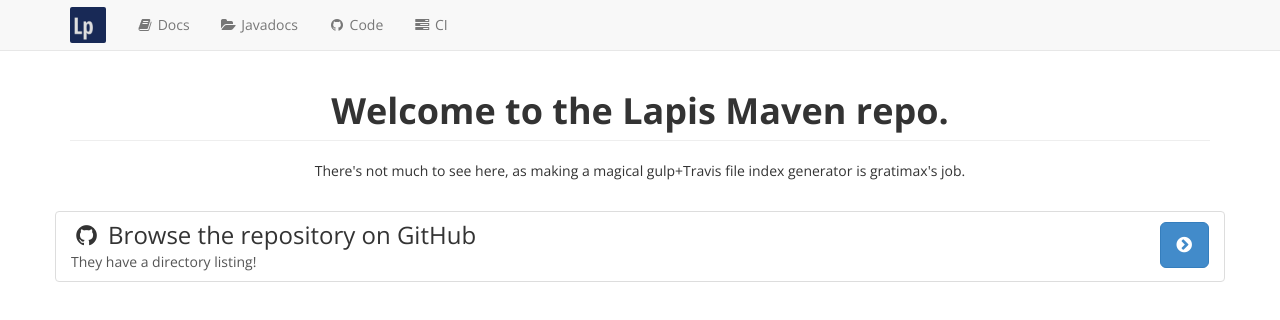
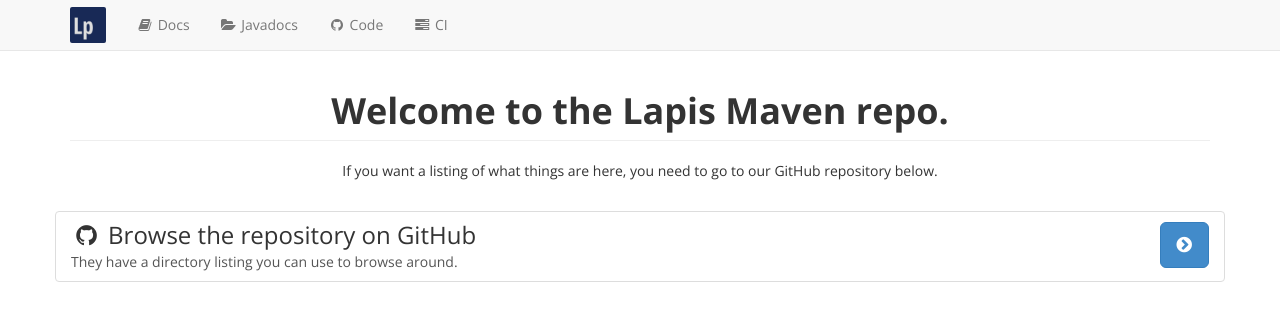
Before and after one commit to LapisBlue/Repo, a plain HTML site: page index.html in a window 1280 px wide. Drawn offline with nearby package versions, Linux system fonts and the light colour scheme.

Commit message:
Improve index page text

```diff
--- a/index.html
+++ b/index.html
@@ -57,7 +57,7 @@
             <div class="row">
                 <div class="col-md-12 text-center">
                     <h1 class="page-header">Welcome to the Lapis Maven repo.</h1>
-                    <p>There's not much to see here, as making a magical gulp+Travis file index generator is gratimax's job.</p>
+                    <p>If you want a listing of what things are here, you need to go to our GitHub repository below.</p>
                 </div>
             </div>
 
@@ -66,7 +66,7 @@
                     <a href="https://github.com/LapisBlue/Repo" class="list-group-item clearfix">
                         <span class="pull-left">
                             <h3 class="list-group-item-heading"><i class="fa fa-github fa-fw project-icon"></i> Browse the repository on GitHub</h3>
-                            <p class="list-group-item-text">They have a directory listing!</p>
+                            <p class="list-group-item-text">They have a directory listing you can use to browse around.</p>
                         </span>
                         <span class="btn btn-primary pull-right btn-lg">
                             <i class="fa fa-chevron-circle-right"></i>
```
